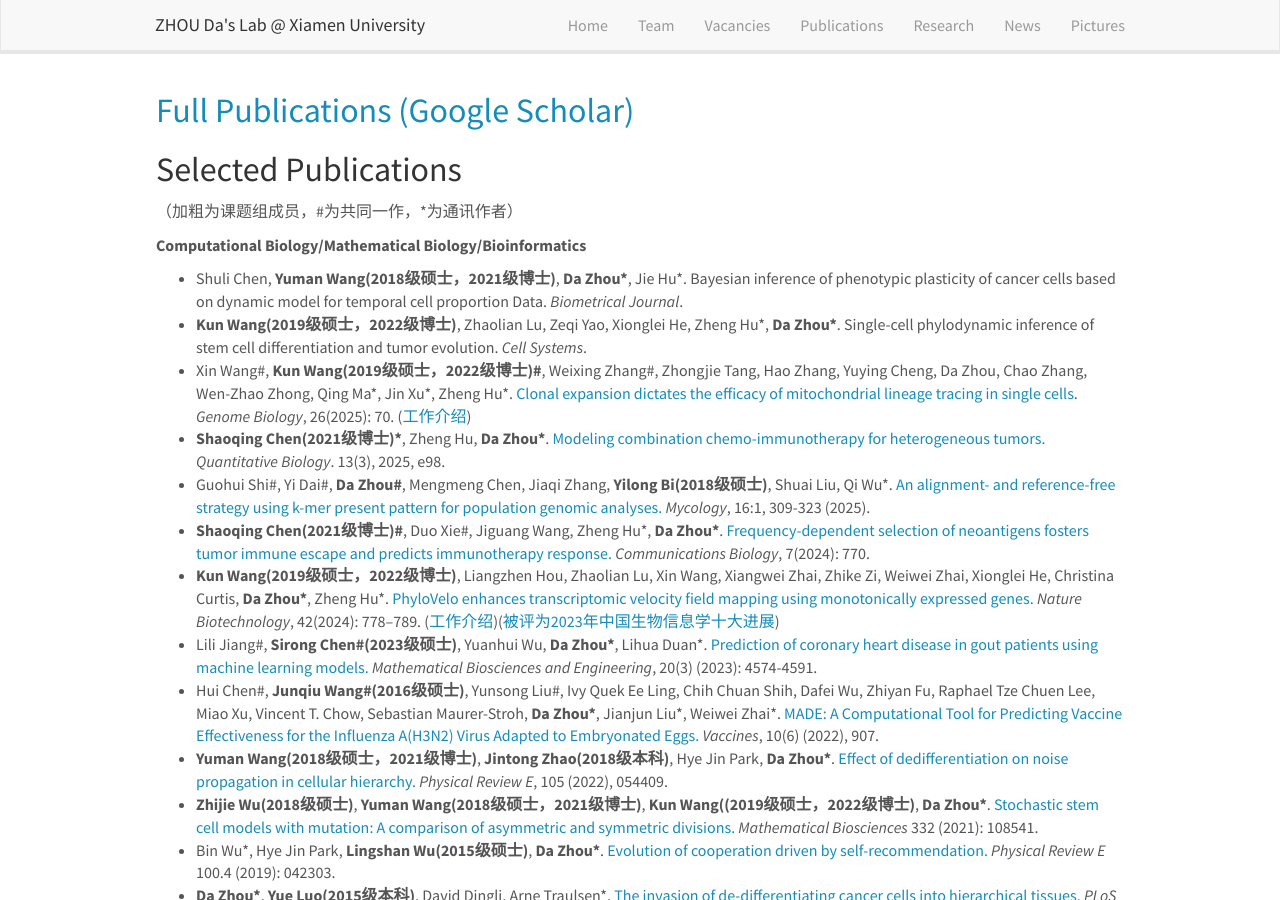
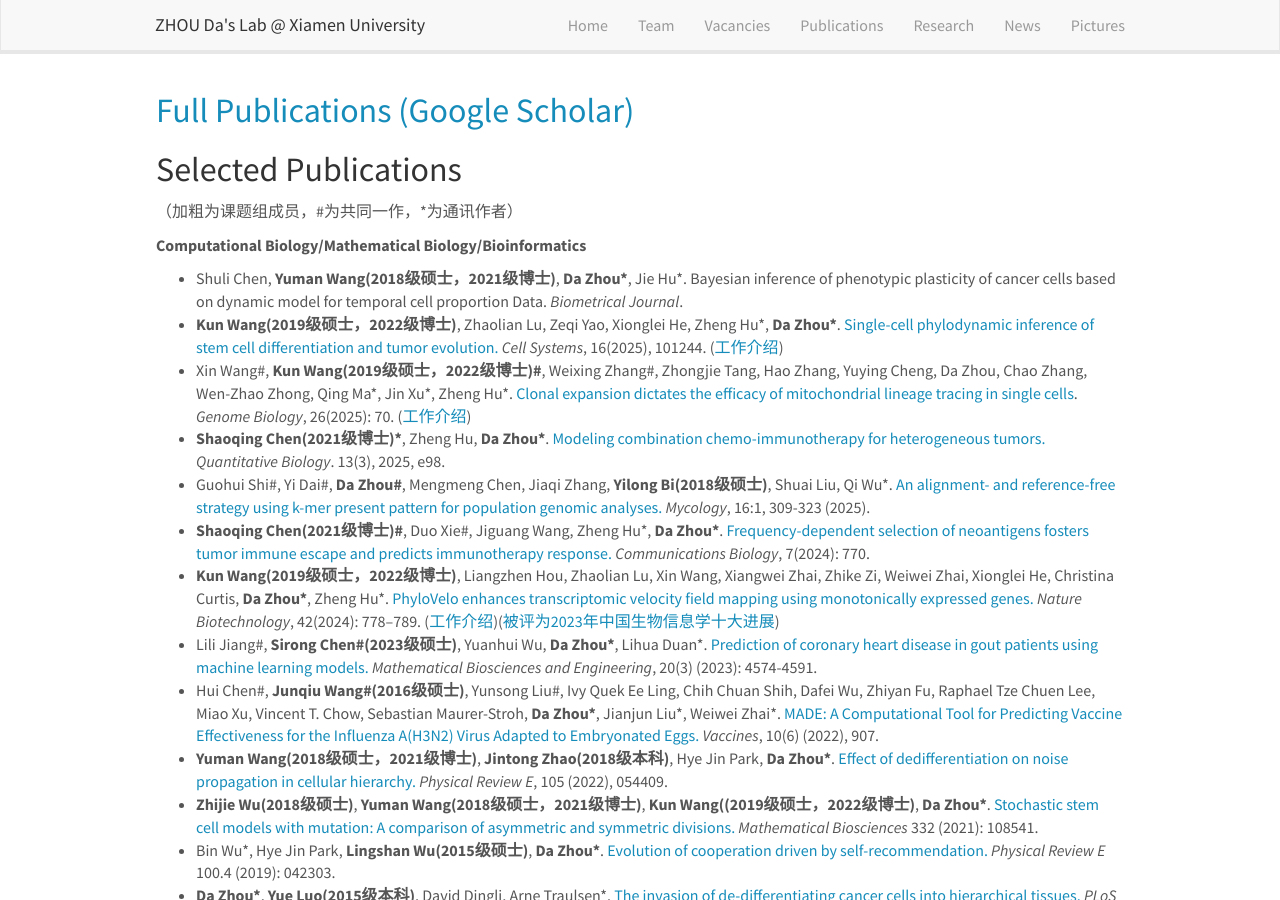
Before and after one commit to ZhouDaLab/zhoudalab.github.io, a Jekyll site: the page built from _pages/publications.md, in a window 1280 px wide and 900 px high. Built offline with Jekyll 4.4.1, drawn with Linux system fonts in a browser that asks for light colours; nearby versions of some CDN libraries.

Commit message:
Update publications.md

```diff
--- a/_pages/publications.md
+++ b/_pages/publications.md
@@ -15,7 +15,7 @@ permalink: /publications/
 **Computational Biology/Mathematical Biology/Bioinformatics**
 
 - Shuli Chen, **Yuman Wang(2018级硕士，2021级博士)**, **Da Zhou\***, Jie Hu\*. Bayesian inference of phenotypic plasticity of cancer cells based on dynamic model for temporal cell proportion Data. *Biometrical Journal*.
-- **Kun Wang(2019级硕士，2022级博士)**, Zhaolian Lu, Zeqi Yao, Xionglei He, Zheng Hu\*, **Da Zhou\***. Single-cell phylodynamic inference of stem cell differentiation and tumor evolution. *Cell Systems*.
+- **Kun Wang(2019级硕士，2022级博士)**, Zhaolian Lu, Zeqi Yao, Xionglei He, Zheng Hu\*, **Da Zhou\***. [Single-cell phylodynamic inference of stem cell differentiation and tumor evolution.](https://doi.org/10.1016/j.cels.2025.101244) *Cell Systems*, 16(2025), 101244. ([工作介绍](https://mp.weixin.qq.com/s/R57Fjp7p5kdme08PJ2IXHw))
 - Xin Wang\#, **Kun Wang(2019级硕士，2022级博士)\#**, Weixing Zhang\#, Zhongjie Tang, Hao Zhang, Yuying Cheng, Da Zhou, Chao Zhang, Wen-Zhao Zhong, Qing Ma\*, Jin Xu\*, Zheng Hu\*. [Clonal expansion dictates the efficacy of mitochondrial lineage tracing in single cells](https://genomebiology.biomedcentral.com/articles/10.1186/s13059-025-03540-7). *Genome Biology*, 26(2025): 70.  ([工作介绍](https://mp.weixin.qq.com/s/S_n3lnr3vEI8gALwZm5mdw))
 - **Shaoqing Chen(2021级博士)\***, Zheng Hu, **Da Zhou\***. [Modeling combination chemo-immunotherapy for heterogeneous tumors.](https://onlinelibrary.wiley.com/doi/10.1002/qub2.98) *Quantitative Biology*. 13(3), 2025, e98.
 - Guohui Shi\#, Yi Dai#, **Da Zhou\#**, Mengmeng Chen, Jiaqi Zhang, **Yilong Bi(2018级硕士)**, Shuai Liu, Qi Wu\*. [An alignment- and reference-free strategy using k-mer present pattern for population genomic analyses.](https://www.tandfonline.com/doi/citedby/10.1080/21501203.2024.2358868?scroll=top&needAccess=true) *Mycology*,  16:1, 309-323 (2025).
```
